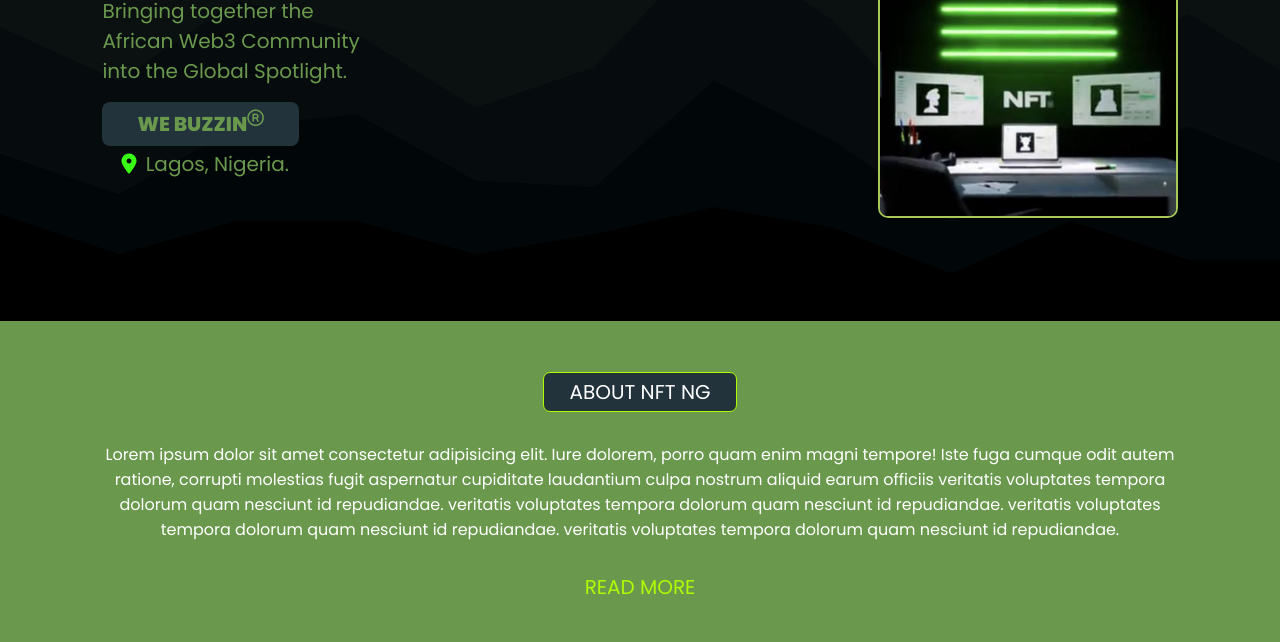
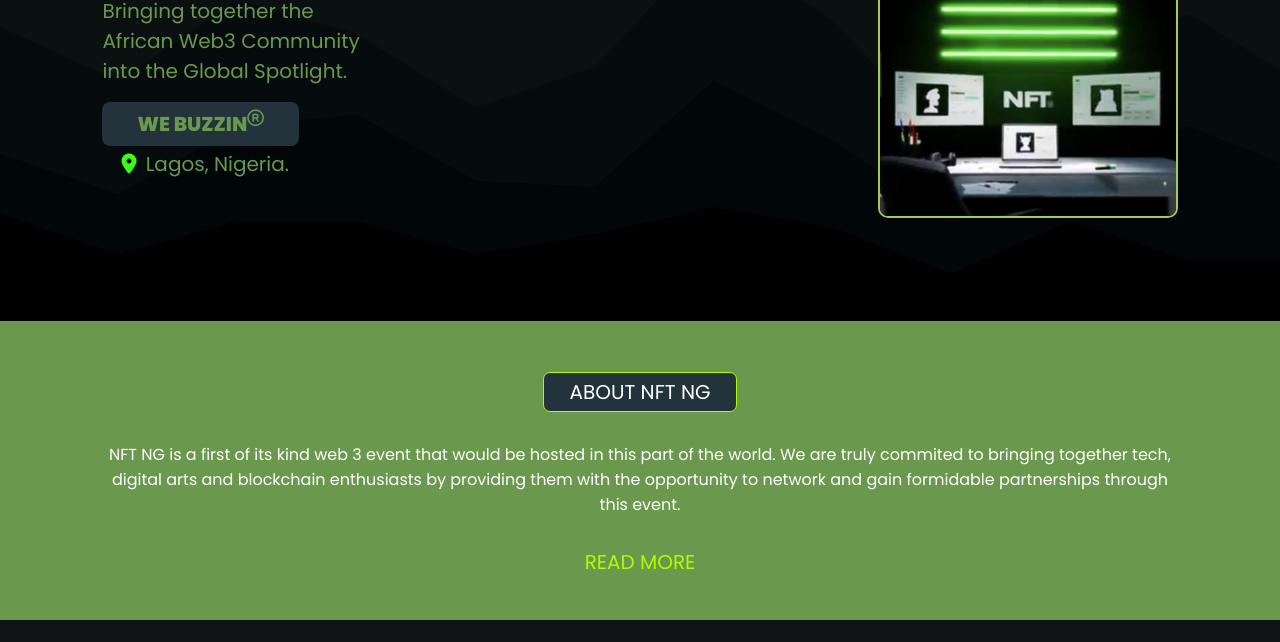
Before and after one commit to JOSHUAOBETEN/NFT-NG, a plain HTML site: page index.html in a window 1280 px wide. Shown: the part 345-987 px from the top of the page. Drawn offline with nearby package versions, Linux system fonts and the light colour scheme; some packages are replaced by stand-ins of ours; a script that the page names is missing; a web font is replaced by a local one.

Commit message:
Added original text in index.html

```diff
--- a/index.html
+++ b/index.html
@@ -15,7 +15,7 @@
     ></script>
     <script src="https://code.jquery.com/jquery-3.6.1.js"></script>
     <script src="https://cdn.jsdelivr.net/gh/cferdinandi/smooth-scroll/dist/smooth-scroll.polyfills.min.js"></script>
-    <title>Document</title>
+    <title>NFT NG</title>
   </head>
   <body>
     <div id="container">
@@ -73,14 +73,10 @@
     <div id="info">
       <h2>ABOUT NFT NG</h2>
       <p>
-        Lorem ipsum dolor sit amet consectetur adipisicing elit. Iure dolorem,
-        porro quam enim magni tempore! Iste fuga cumque odit autem ratione,
-        corrupti molestias fugit aspernatur cupiditate laudantium culpa nostrum
-        aliquid earum officiis veritatis voluptates tempora dolorum quam
-        nesciunt id repudiandae. veritatis voluptates tempora dolorum quam
-        nesciunt id repudiandae. veritatis voluptates tempora dolorum quam
-        nesciunt id repudiandae. veritatis voluptates tempora dolorum quam
-        nesciunt id repudiandae.
+        NFT NG is a first of its kind web 3 event that would be hosted in this part of the world.
+        We are truly commited to bringing together tech, digital arts and blockchain enthusiasts
+        by providing them with the opportunity to network and gain formidable partnerships through
+        this event.
       </p>
       <p>READ MORE</p>
     </div>
--- a/style.css
+++ b/style.css
@@ -22,7 +22,6 @@ nav{
 }
 
 .logo{
-    /* width: 40%; */
     margin-right: 30%;
 }
 
```
